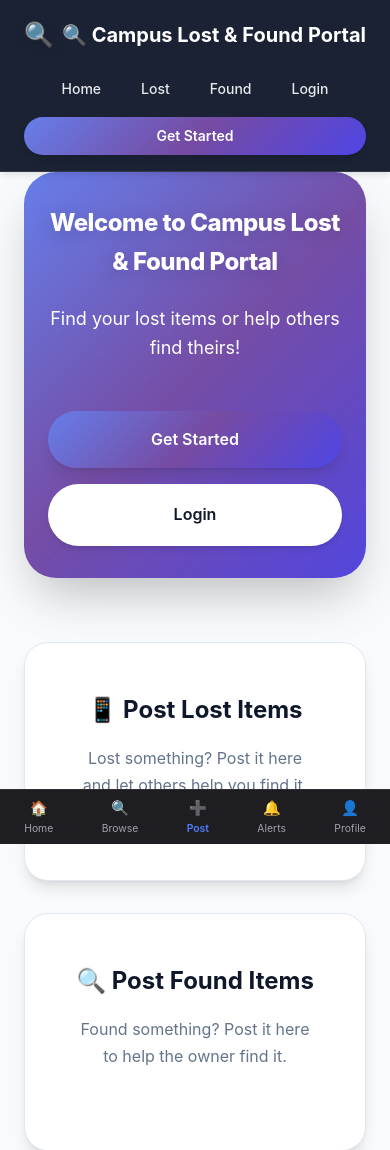
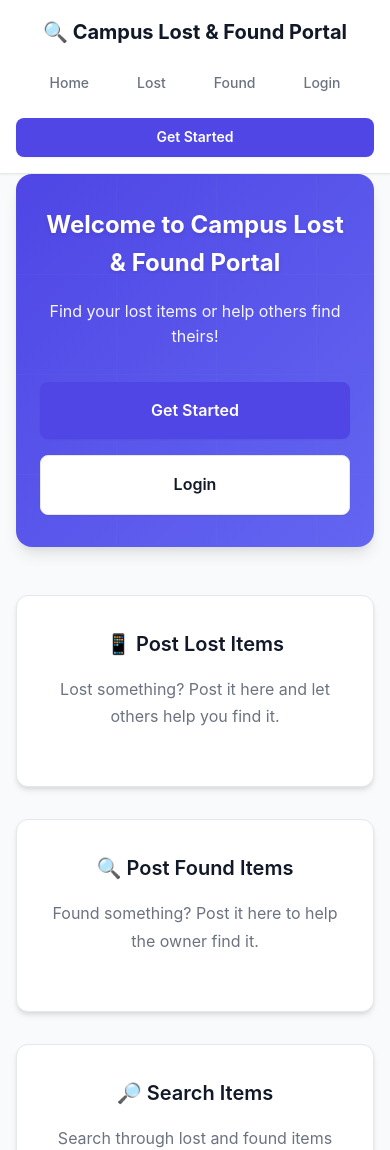
Before and after one commit to knarendrakumar187/Campus-Lost-Found-Portal, a Django app: page / in a window 390 px wide. Shown: the top 1150 px of the page. Run offline with Django 4.2, Linux system fonts and the light colour scheme; data that the repository does not hold is empty.

Commit message:
Revert "Apply dark mobile-first UI: premium_style and bottom nav"
This reverts commit 28d6ecdc8ec0d0412beff114e223385c13f0f49b.

```diff
--- a/templates/lostfound/base.html
+++ b/templates/lostfound/base.html
@@ -6,7 +6,7 @@
     <meta name="viewport" content="width=device-width, initial-scale=1.0">
     <title>{% block title %}Campus Lost & Found Portal{% endblock %}</title>
     {% load static %}
-    <link rel="stylesheet" href="{% static 'css/premium_style.css' %}">
+    <link rel="stylesheet" href="{% static 'css/modern_style.css' %}">
 </head>
 
 <body>
@@ -63,15 +63,6 @@
             <p>&copy; 2026 Campus Lost & Found Portal. All rights reserved.</p>
         </div>
     </footer>
-
-    <!-- Bottom Mobile Navigation -->
-    <nav class="bottom-nav">
-        <a href="{% url 'home' %}" class="bn-link">🏠<span>Home</span></a>
-        <a href="{% url 'lost_items_list' %}" class="bn-link">🔍<span>Browse</span></a>
-        <a href="{% url 'post_lost' %}" class="bn-link bn-primary">➕<span>Post</span></a>
-        <a href="{% url 'found_items_list' %}" class="bn-link">🔔<span>Alerts</span></a>
-        <a href="{% url 'profile' %}" class="bn-link">👤<span>Profile</span></a>
-    </nav>
 
     <!-- JavaScript for Contact Features -->
     <script>
@@ -178,15 +169,7 @@
             align-items: center;
             gap: 0.5rem;
         }
-        /* Bottom Nav */
-        .bottom-nav{position:fixed;bottom:0;left:0;right:0;background:#1E1E22;padding:0.4rem 0;display:flex;justify-content:space-around;align-items:center;border-top:1px solid rgba(255,255,255,0.08);z-index:1000}
-        .bn-link{color:#A1A1AA;text-decoration:none;font-size:0.9rem;display:flex;flex-direction:column;align-items:center;gap:2px;transition:color 0.2s}
-        .bn-link span{font-size:0.65rem}
-        .bn-link.bn-primary{color:#4F7BFF;font-weight:600}
-        .bn-link:hover{color:#ffffff}
-        @media(min-width:769px){.bottom-nav{display:none}}
-
-</style>
+    </style>
 </body>
 
 </html>
```
